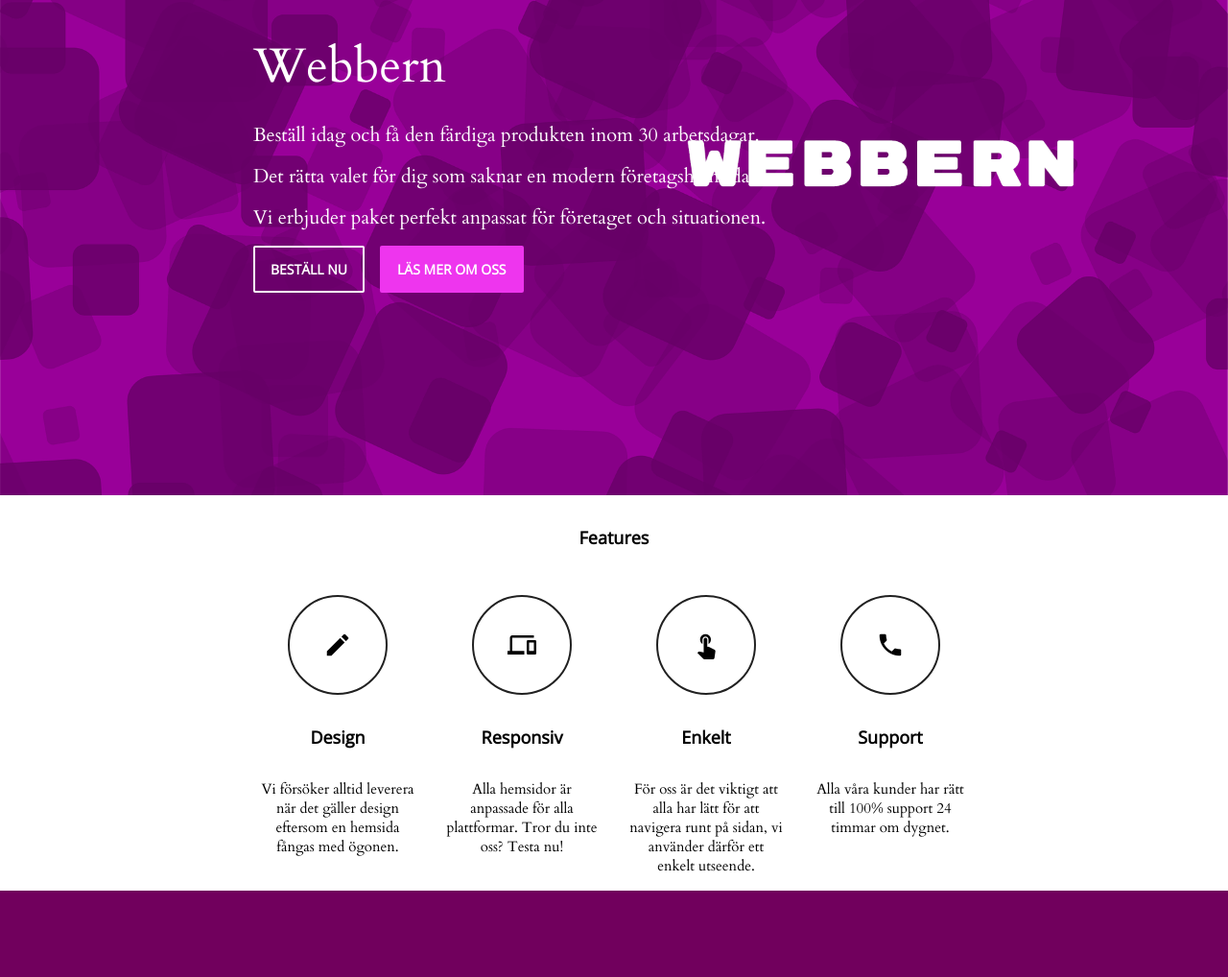
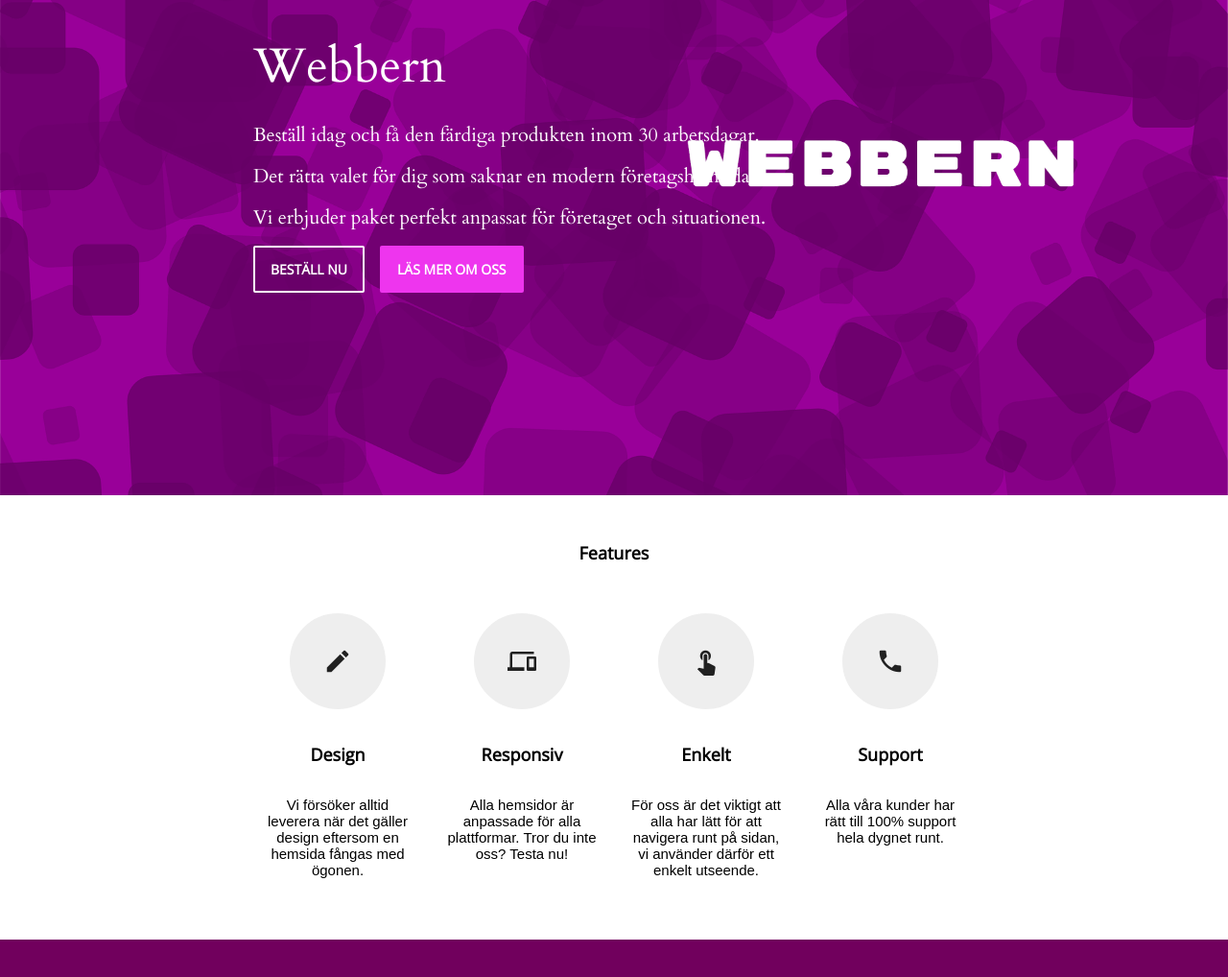
Before and after one commit to itggot-adam-ohlsson/webbern, a plain HTML site: page site/index.html in a window 1280 px wide. Shown: the part 184-1202 px from the top of the page at 96% size. Drawn offline with nearby package versions, Linux system fonts and the light colour scheme.

Commit message:
Version 5, Features animationen klar!

```diff
--- a/site/css/master.css
+++ b/site/css/master.css
@@ -160,6 +160,7 @@ a, a:link, a:visited {
   display: flex;
   flex-direction: column;
   align-items: center;
+  padding: 16px 0 16px 0;
 }
 
 .content_block h1 {
@@ -187,13 +188,25 @@ a, a:link, a:visited {
   margin: 0;
   text-align: center;
   font-size: 15px;
-  font-family: 'Cardo', serif;
+  font-family: sans-serif;
 }
 
 .features_block {
   width: 100px;
   height: 100px;
-  border: 2px solid #212121;
+  border-radius: 50%;
+  border: 3px solid white;
+  background-color: #eee;
+  display: flex;
+  justify-content: center;
+  align-items: center;
+  transition: 0.5s ease;
+  cursor: pointer;
+}
+
+.mid_circle {
+  width: 84px;
+  height: 84px;
   border-radius: 50%;
   display: flex;
   justify-content: center;
@@ -202,18 +215,21 @@ a, a:link, a:visited {
 
 .features_block i {
   font-size: 30px;
+  color: #212121;
+  transition: 0.2s ease;
 }
 
-#design {
-  background-position: -5px -5px;
+.features_block:hover {
+  border: 3px solid #71005d;
+  background-color: white;
 }
 
-#responsive {
-  background-position: -5px -215px;
+.features_block:hover i {
+  color: white;
 }
 
-#easy {
-  background-position: -215px -5px;
+.features_block:hover .mid_circle {
+  background-color: #71005d;
 }
 
 /* FOOTER */
--- a/site/index.html
+++ b/site/index.html
@@ -72,31 +72,39 @@
             <div class="features_content">
               <div class="features_blocks">
                 <div class="features_block">
-                  <i class="material-icons">mode_edit</i>
+                  <div class="mid_circle">
+                    <i class="material-icons">mode_edit</i>
+                  </div>
                 </div>
                 <h1>Design</h1>
                 <p>Vi försöker alltid leverera när det gäller design eftersom en hemsida fångas med ögonen.</p>
               </div>
               <div class="features_blocks">
                 <div class="features_block">
-                  <i class="material-icons">phonelink</i>
+                  <div class="mid_circle">
+                    <i class="material-icons">phonelink</i>
+                  </div>
                 </div>
                 <h1>Responsiv</h1>
                 <p>Alla hemsidor är anpassade för alla plattformar. Tror du inte oss? Testa nu!</p>
               </div>
               <div class="features_blocks">
                 <div class="features_block">
-                  <i class="material-icons">touch_app</i>
+                  <div class="mid_circle">
+                    <i class="material-icons">touch_app</i>
+                  </div>
                 </div>
                 <h1>Enkelt</h1>
                 <p>För oss är det viktigt att alla har lätt för att navigera runt på sidan, vi använder därför ett enkelt utseende.</p>
               </div>
               <div class="features_blocks">
                 <div class="features_block">
-                  <i class="material-icons">phone</i>
+                  <div class="mid_circle">
+                    <i class="material-icons">phone</i>
+                  </div>
                 </div>
                 <h1>Support</h1>
-                <p>Alla våra kunder har rätt till 100% support 24 timmar om dygnet.</p>
+                <p>Alla våra kunder har rätt till 100% support hela dygnet runt.</p>
               </div>
             </div>
           </div>
```
